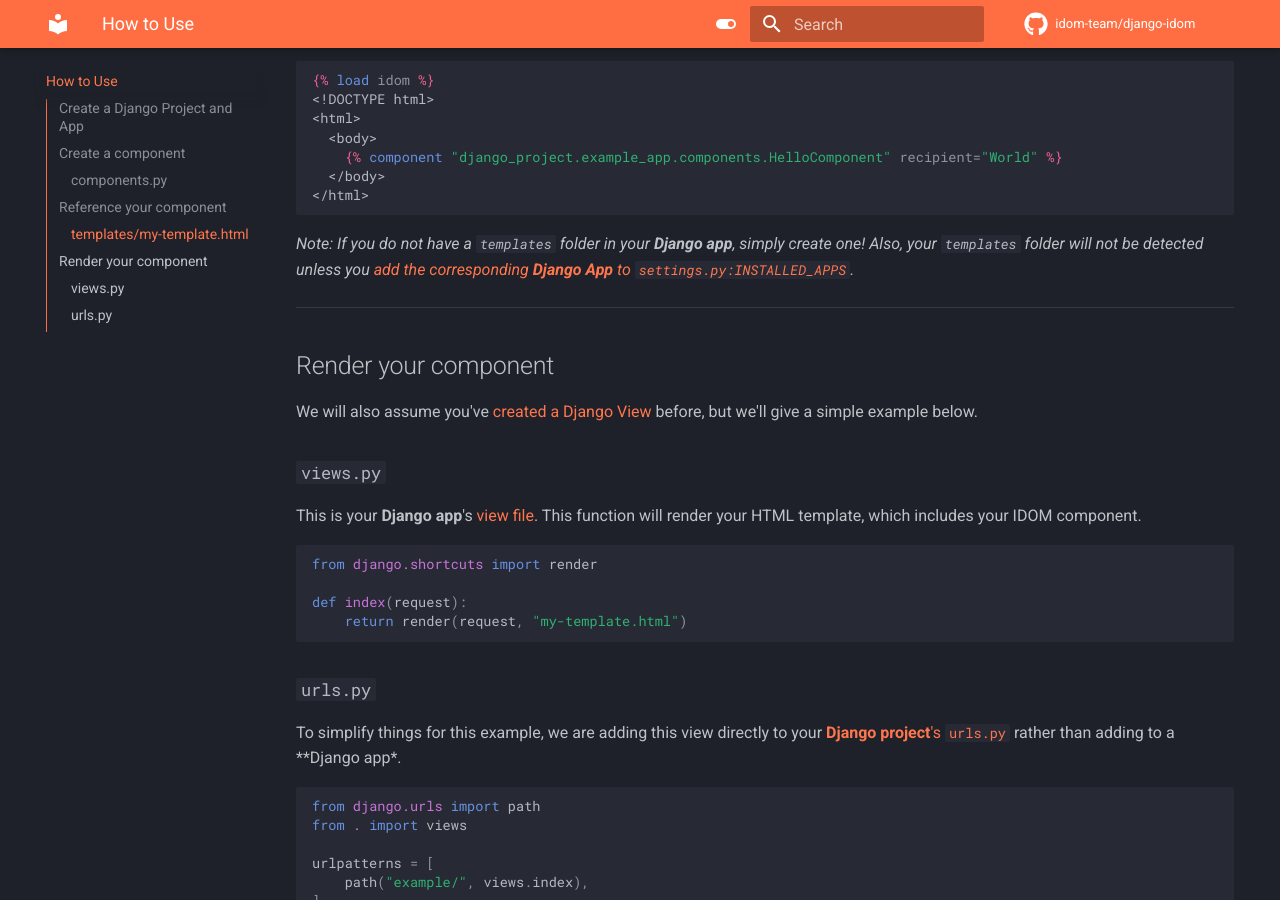
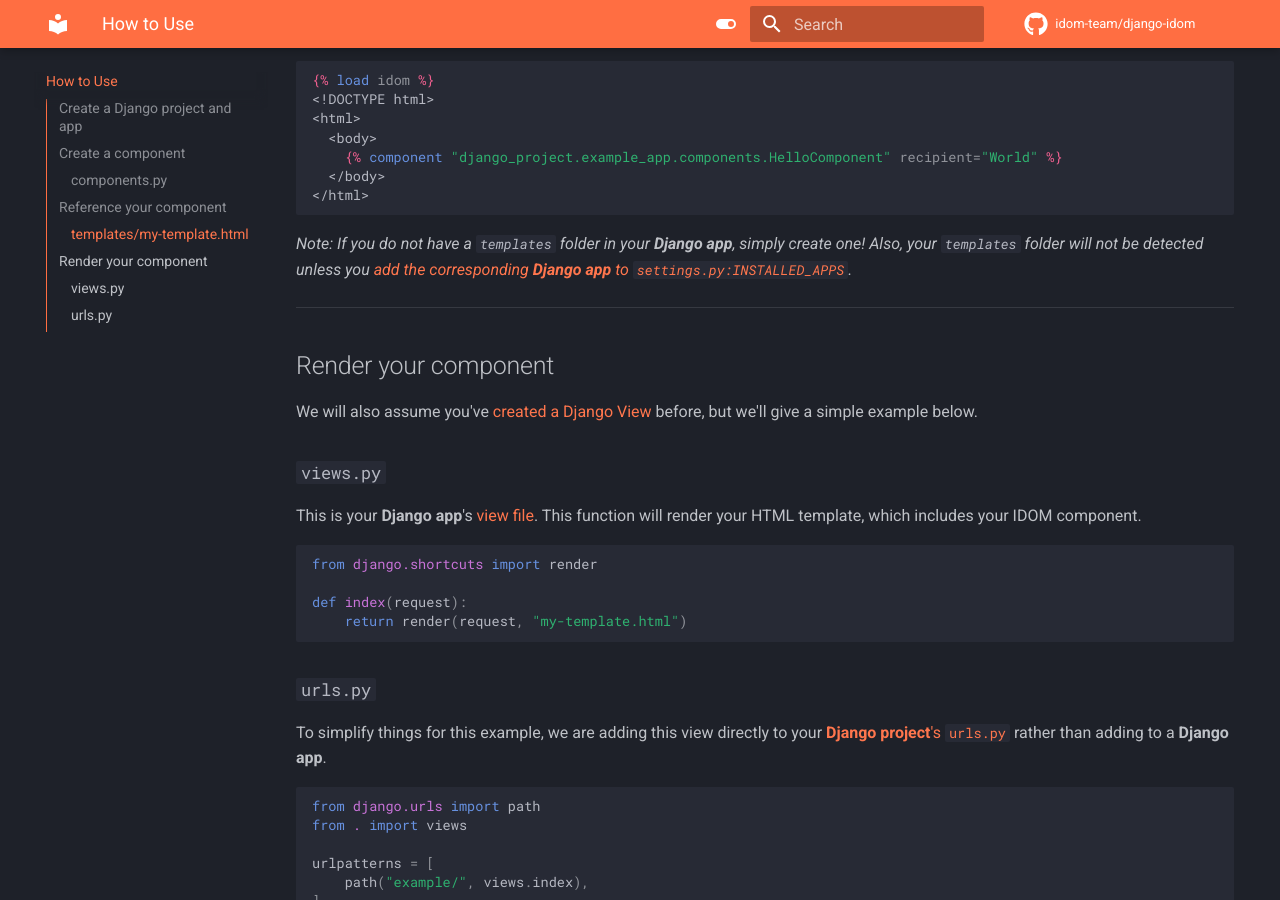
Before and after one commit to reactive-python/reactpy-django, an MkDocs documentation site: the page built from docs/how-to-use/index.md, in a window 1280 px wide and 900 px high, scrolled down 1082 px. Built offline with MkDocs 1.6.1 and Material for MkDocs 9.7.7, drawn with Linux system fonts in a browser that asks for light colours; comment, search, counter and statistics services are not loaded; some of the changed text lies outside the part shown.

Commit message:
formatting and cleanup

````diff
--- a/README.md
+++ b/README.md
@@ -1,8 +1,11 @@
 <!--header-start-->
+
 # Django IDOM &middot; [![Tests](https://github.com/idom-team/django-idom/workflows/Test/badge.svg?event=push)](https://github.com/idom-team/django-idom/actions?query=workflow%3ATest) [![PyPI Version](https://img.shields.io/pypi/v/django-idom.svg)](https://pypi.python.org/pypi/django-idom) [![License](https://img.shields.io/badge/License-MIT-purple.svg)](https://github.com/idom-team/django-idom/blob/main/LICENSE)
+
 <!--header-end-->
 
 <!--intro-start-->
+
 IDOM is a Python micro-framework that links your web framework of choice to a ReactJS frontend, allowing you to create **interactive websites without needing JavaScript!**
 
 Following ReactJS styling, web elements are combined into [reusable "components"](https://idom-docs.herokuapp.com/docs/guides/creating-interfaces/your-first-components/index.html#parametrizing-components). These components can utilize [hooks](https://idom-docs.herokuapp.com/docs/reference/hooks-api.html) and [events](https://idom-docs.herokuapp.com/docs/guides/adding-interactivity/responding-to-events/index.html#async-event-handlers) to create infinitely complex web pages.
@@ -11,9 +14,10 @@ When needed, IDOM can [use JavaScript components](https://idom-docs.herokuapp.co
 
 IDOM's ecosystem independent design allows components to be reused across a variety of web frameworks. Pre-existing support is included for many popular Python frameworks, however, any framework with WebSocket support can be adapted to utilize IDOM.
 
-| Supported Frameworks | Supported Frameworks (External) |
-| --- | --- |
-|  [`Flask`, `FastAPI`, `Sanic`, `Tornado`](https://idom-docs.herokuapp.com/docs/guides/getting-started/installing-idom.html#officially-supported-servers) | [`Django`](https://github.com/idom-team/django-idom), [`Plotly-Dash`](https://github.com/idom-team/idom-dash), [`Jupyter`](https://github.com/idom-team/idom-jupyter) |
+| Supported Frameworks                                                                                                                                    | Supported Frameworks (External)                                                                                                                                       |
+| ------------------------------------------------------------------------------------------------------------------------------------------------------- | --------------------------------------------------------------------------------------------------------------------------------------------------------------------- |
+| [`Flask`, `FastAPI`, `Sanic`, `Tornado`](https://idom-docs.herokuapp.com/docs/guides/getting-started/installing-idom.html#officially-supported-servers) | [`Django`](https://github.com/idom-team/django-idom), [`Plotly-Dash`](https://github.com/idom-team/idom-dash), [`Jupyter`](https://github.com/idom-team/idom-jupyter) |
+
 <!--intro-end-->
 
 ---
@@ -23,6 +27,7 @@ IDOM's ecosystem independent design allows components to be reused across a vari
 ## `example_app/components.py`
 
 <!--py-example-start-->
+
 Define your [IDOM](https://github.com/idom-team/idom) components within any Python module. To start out, we recommend creating a `components.py` file within your chosen **Django app**.
 
 _Note: You are free to name and place this file anywhere. Ultimately, components are referenced by Python dotted path in `my-template.html`._
@@ -35,11 +40,13 @@ from idom import component, html
 def HelloComponent(recipient: str):
     return html.h1(f"Hello {recipient}!")
 ```
+
 <!--py-example-end-->
 
 ## [`example_app/templates/my-template.html`](https://docs.djangoproject.com/en/dev/topics/templates/)
 
 <!--html-example-start-->
+
 In your **Django app**'s `templates` folder, you can now add your IDOM component into your HTML using the `component` template tag using your dotted path to the component function.
 
 Additonally, you can pass in keyworded arguments into your component function.
@@ -56,7 +63,8 @@ In context this will look a bit like the following...
 </html>
 ```
 
-_Note: If you do not have a `templates` folder in your **Django app**, simply create one! Also, your `templates` folder will not be detected unless you [add the corresponding **Django App** to `settings.py:INSTALLED_APPS`](https://docs.djangoproject.com/en/dev/ref/applications/#configuring-applications)._
+_Note: If you do not have a `templates` folder in your **Django app**, simply create one! Also, your `templates` folder will not be detected unless you [add the corresponding **Django app** to `settings.py:INSTALLED_APPS`](https://docs.djangoproject.com/en/dev/ref/applications/#configuring-applications)._
+
 <!--html-example-end-->
 
 ---
@@ -64,9 +72,10 @@ _Note: If you do not have a `templates` folder in your **Django app**, simply cr
 # Resources
 
 <!--resources-start-->
+
 Follow the links below to find out more about this project.
 
-- [Try it Now](https://mybinder.org/v2/gh/idom-team/idom-jupyter/main?urlpath=lab/tree/notebooks/introduction.ipynb) - Check out IDOM in a Jupyter Notebook.
-- [Documentation](https://idom-team.github.io/django-idom) - Learn how to install, run, and use IDOM.
-- [Community Forum](https://github.com/idom-team/idom/discussions) - Ask questions, share ideas, and show off projects.
+-   [Try it Now](https://mybinder.org/v2/gh/idom-team/idom-jupyter/main?urlpath=lab/tree/notebooks/introduction.ipynb) - Check out IDOM in a Jupyter Notebook.
+-   [Documentation](https://idom-team.github.io/django-idom) - Learn how to install, run, and use IDOM.
+-   [Community Forum](https://github.com/idom-team/idom/discussions) - Ask questions, share ideas, and show off projects.
 <!--resources-end-->
--- a/docs/how-to-use/index.md
+++ b/docs/how-to-use/index.md
@@ -1,4 +1,4 @@
-## Create a Django Project and App
+## Create a Django project and app
 
 We are going to assume you've [created a basic **Django project**](https://docs.djangoproject.com/en/dev/intro/tutorial01/) before, which also involves creating/installing at least one **Django app**. If not, check out this [9 minute video tutorial](https://www.youtube.com/watch?v=ZsJRXS_vrw0) created by _IDG TECHtalk_.
 
@@ -47,7 +47,7 @@ def index(request):
 
 ### `urls.py`
 
-To simplify things for this example, we are adding this view directly to your [**Django project**'s `urls.py`](https://docs.djangoproject.com/en/dev/intro/tutorial01/#write-your-first-view) rather than adding to a **Django app*.
+To simplify things for this example, we are adding this view directly to your [**Django project**'s `urls.py`](https://docs.djangoproject.com/en/dev/intro/tutorial01/#write-your-first-view) rather than adding to a **Django app**.
 
 ```python
 from django.urls import path
````
Also changed, not shown: docs/contribute/development-env.md (+6 -6 lines), docs/index.md (+4 -2 lines), docs/installation/install.md (+0 -2 lines), docs/django/index.md (line endings or trailing spaces).
